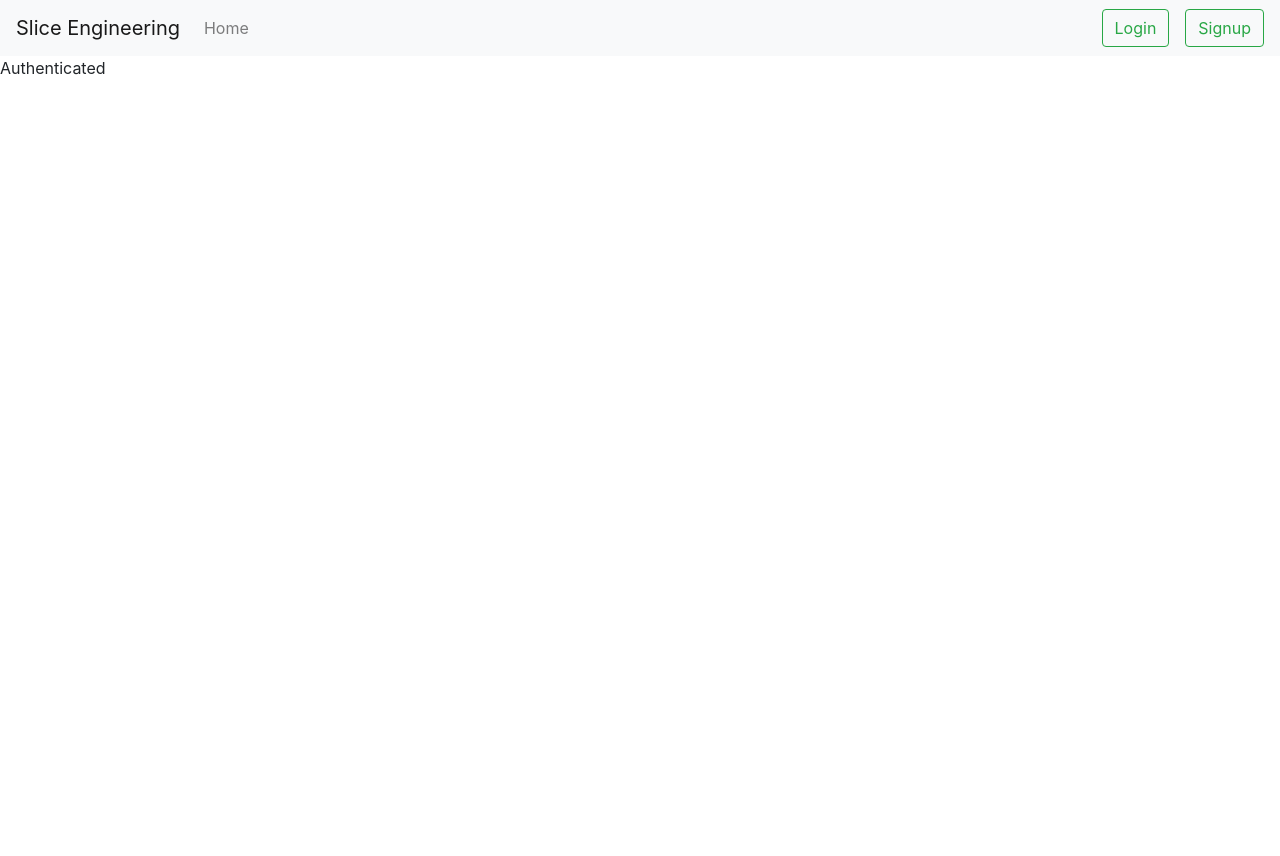
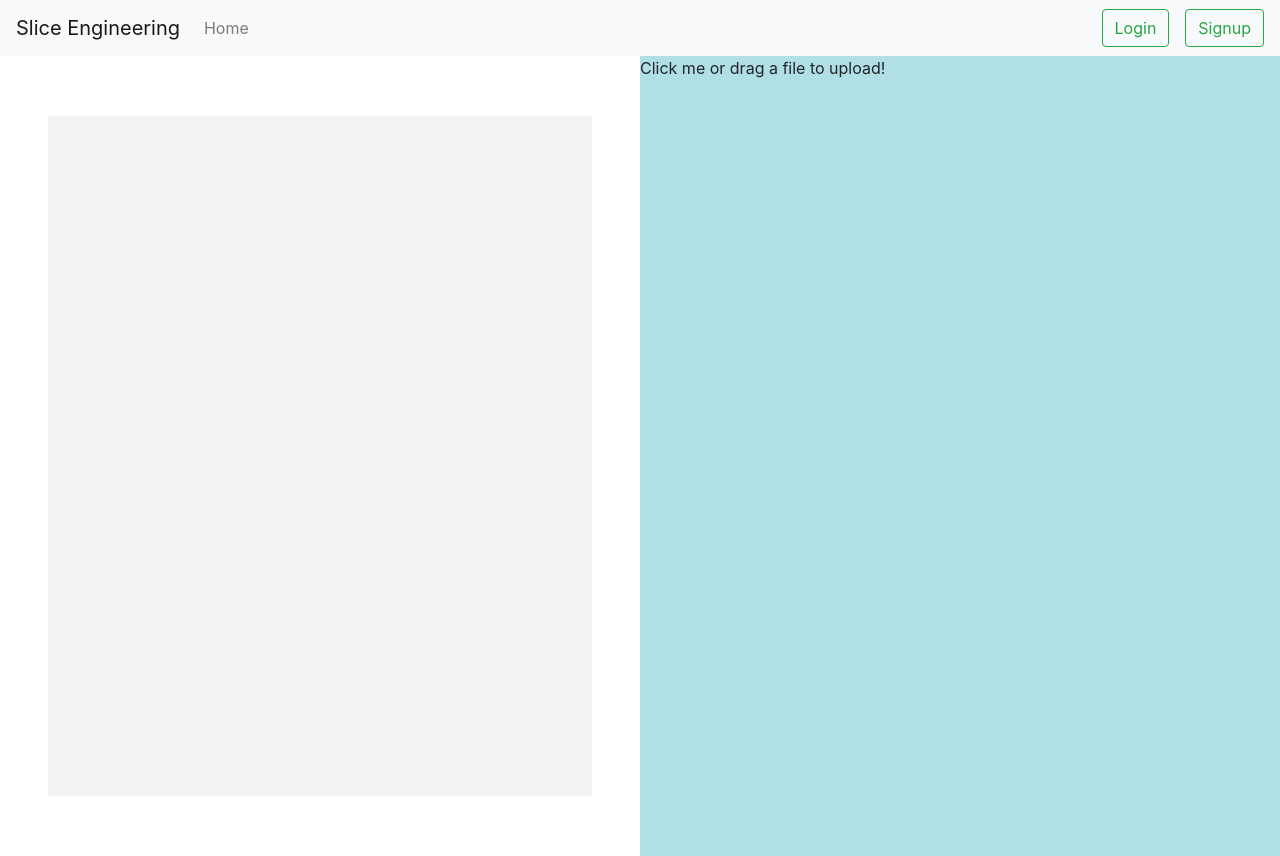
Before and after one commit to CENGroup2A/slice-engineering, a React (Create React App) app in the folder client/: page /protected in a window 1280 px wide. Before the commit the page ends 800 px from the top, so only its background shows below. Built offline with nearby package versions, Linux system fonts and the light colour scheme; no server answers.

Commit message:
Move the authentication route to a loader

```diff
--- a/client/src/App.js
+++ b/client/src/App.js
@@ -9,17 +9,12 @@ import SignUp from './views/SignUp/SignUp'
 import Login from './views/Login/Login'
 import Home from './views/Home/Home'
 import VerifyEmail from './views/Verify-Email/Verify-Email'
+import Quote from './views/Quote/Quote'
 import NavBar from './components/Navbar'
 
 import 'bootstrap/dist/css/bootstrap.min.css';
 import PrivateRoute from './components/PrivateRoute';
 
-function Auth()
-{
-  return (
-    <p>Authenticated</p>
-  )
-}
 
 const App = () => {
   return (
@@ -30,7 +25,7 @@ const App = () => {
         <Route exact path="/login" component={Login} />
         <Route exact path="/verify-email" component={VerifyEmail} />
         <Route exact path="/" component={Home} />
-        <PrivateRoute exact path = "/protected" component={Auth} />
+        <PrivateRoute exact path = "/protected" component={Quote} />
         <Route path="*">
           <p>djkhsajds</p>
         </Route>
--- a/client/src/views/Home/Home.js
+++ b/client/src/views/Home/Home.js
@@ -1,11 +1,10 @@
 import React from 'react';
-
 
 
 function Home() {
     return (
         <div>
-            <p>Welcome to slice engineering</p>
+            <p>Welcom to slice engineering</p>
         </div>
     );
 }
--- /dev/null
+++ b/client/src/views/Quote/Quote.js
@@ -0,0 +1,14 @@
+import React from 'react'
+import ThreeScene from '../../components/ThreeScene'
+
+class Quote extends React.Component
+{
+    render()
+    {
+        return (
+            <ThreeScene />
+        )
+    }
+}
+
+export default Quote
```
